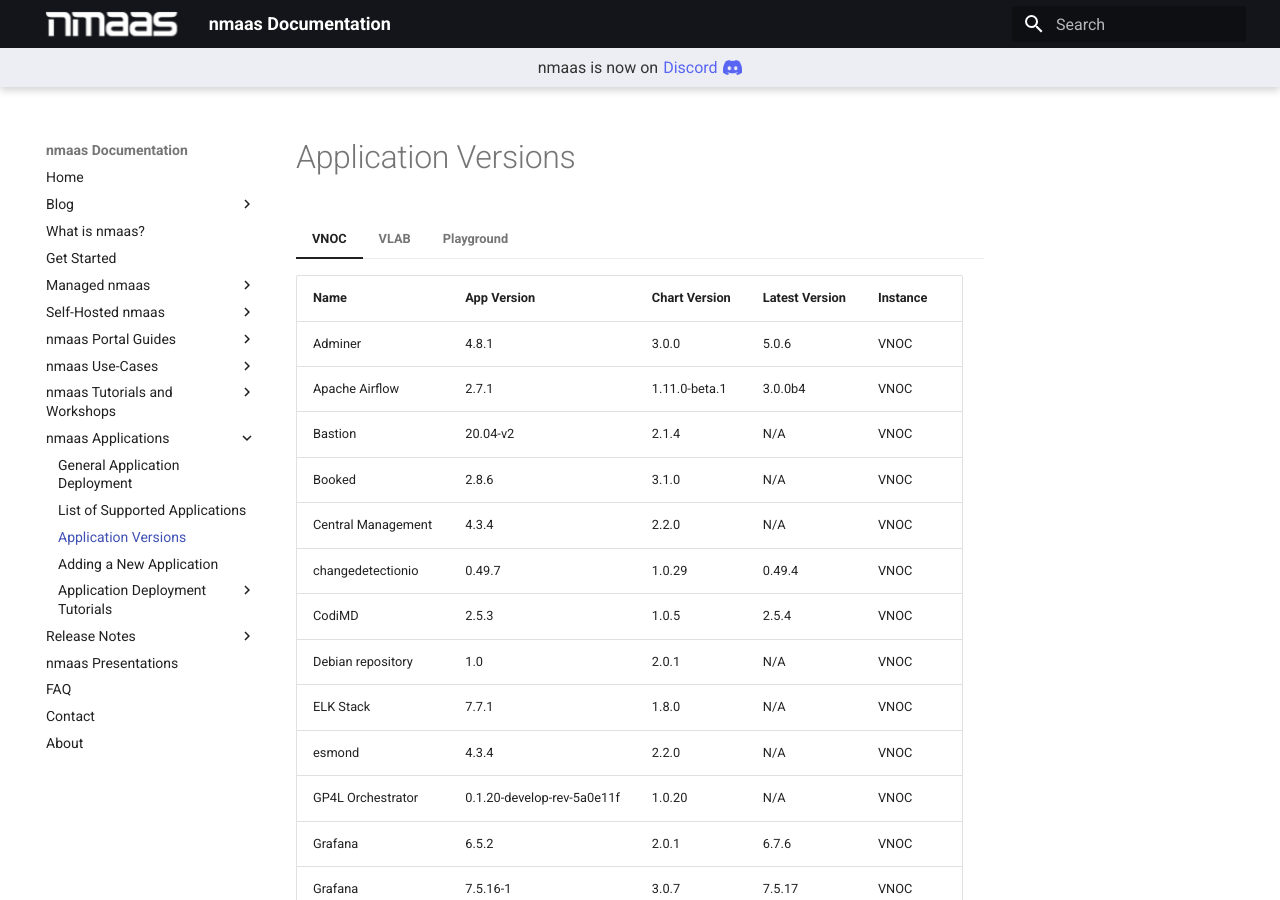
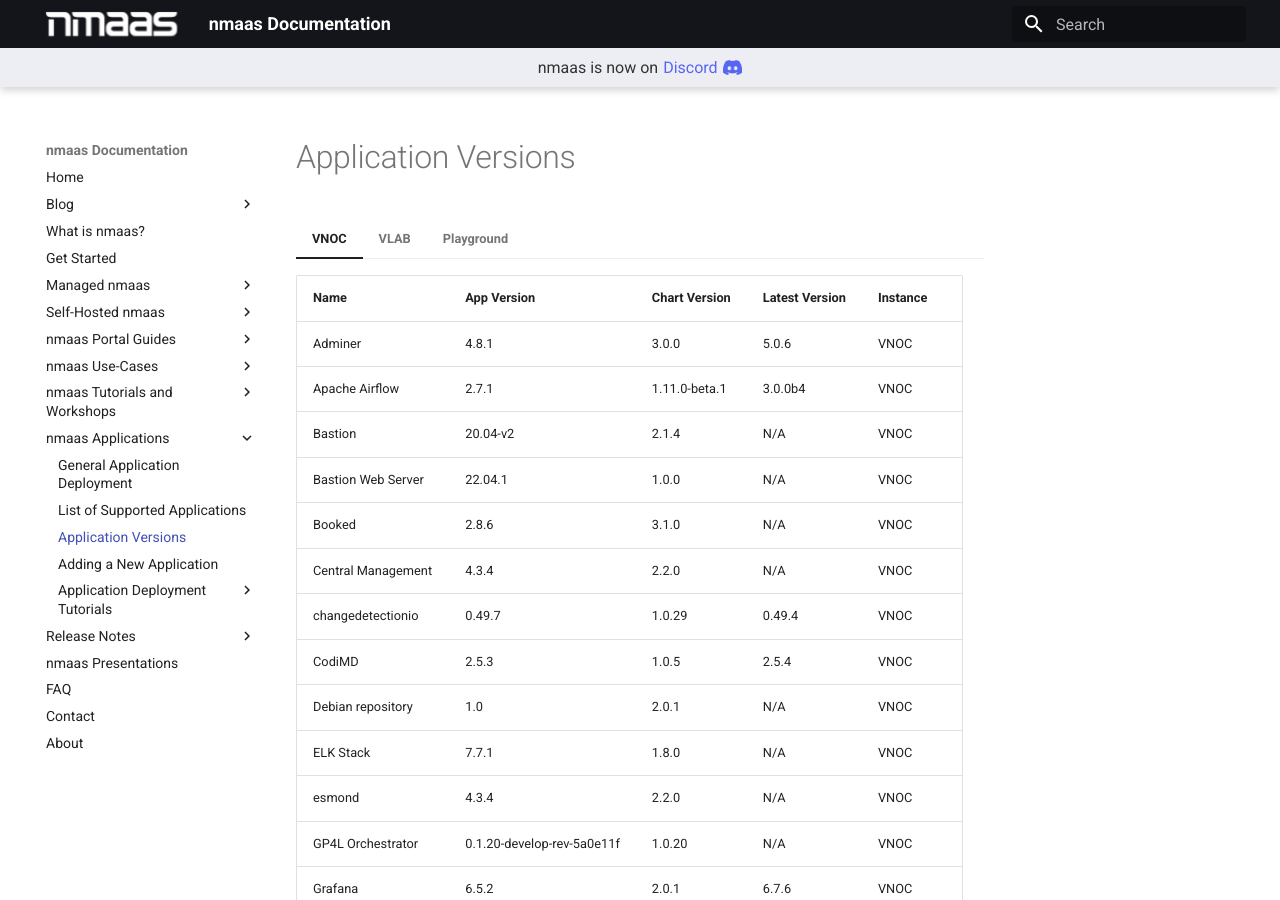
Before and after one commit to nmaas-platform/nmaas-docs, an MkDocs documentation site: the page built from docs/nmaas-applications/application-versions.md, in a window 1280 px wide and 900 px high. Built offline with MkDocs 1.6.1 and Material for MkDocs 9.7.7, drawn with Linux system fonts in a browser that asks for light colours.

Commit message:
Automated update of application versions list

```diff
--- a/docs/nmaas-applications/application-versions.md
+++ b/docs/nmaas-applications/application-versions.md
@@ -7,6 +7,7 @@
     |      Adminer     |           4.8.1          |    3.0.0    |     5.0.6    |  VNOC  |
     |  Apache Airflow  |           2.7.1          |1.11.0-beta.1|    3.0.0b4   |  VNOC  |
     |      Bastion     |         20.04-v2         |    2.1.4    |      N/A     |  VNOC  |
+    |Bastion Web Server|          22.04.1         |    1.0.0    |      N/A     |  VNOC  |
     |      Booked      |           2.8.6          |    3.1.0    |      N/A     |  VNOC  |
     |Central Management|           4.3.4          |    2.2.0    |      N/A     |  VNOC  |
     | changedetectionio|          0.49.7          |    1.0.29   |    0.49.4    |  VNOC  |
```
